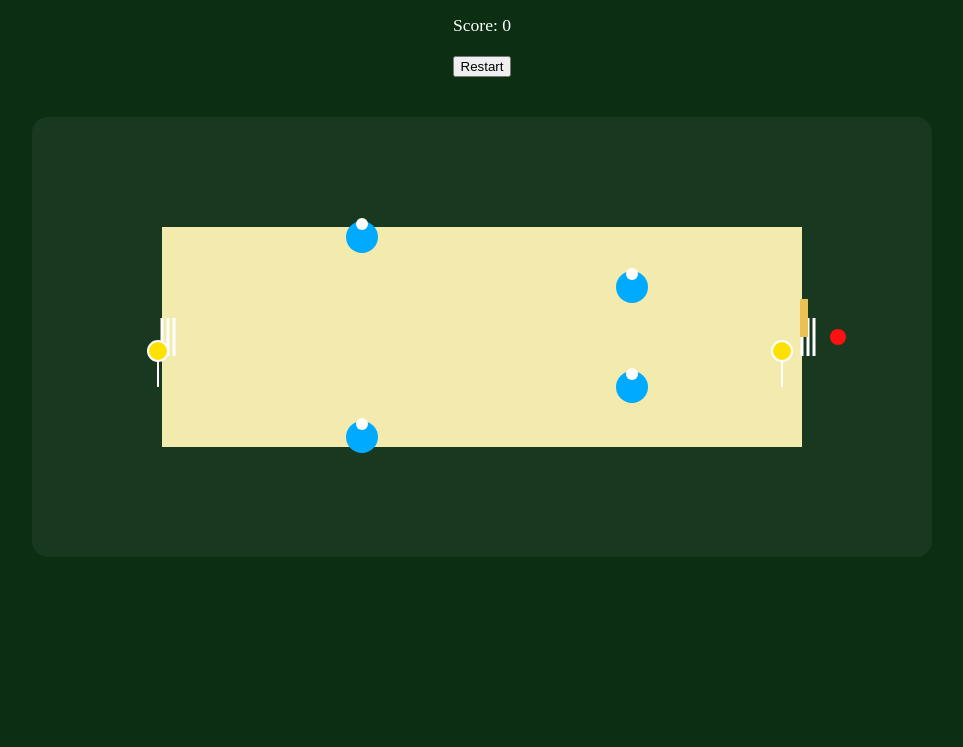
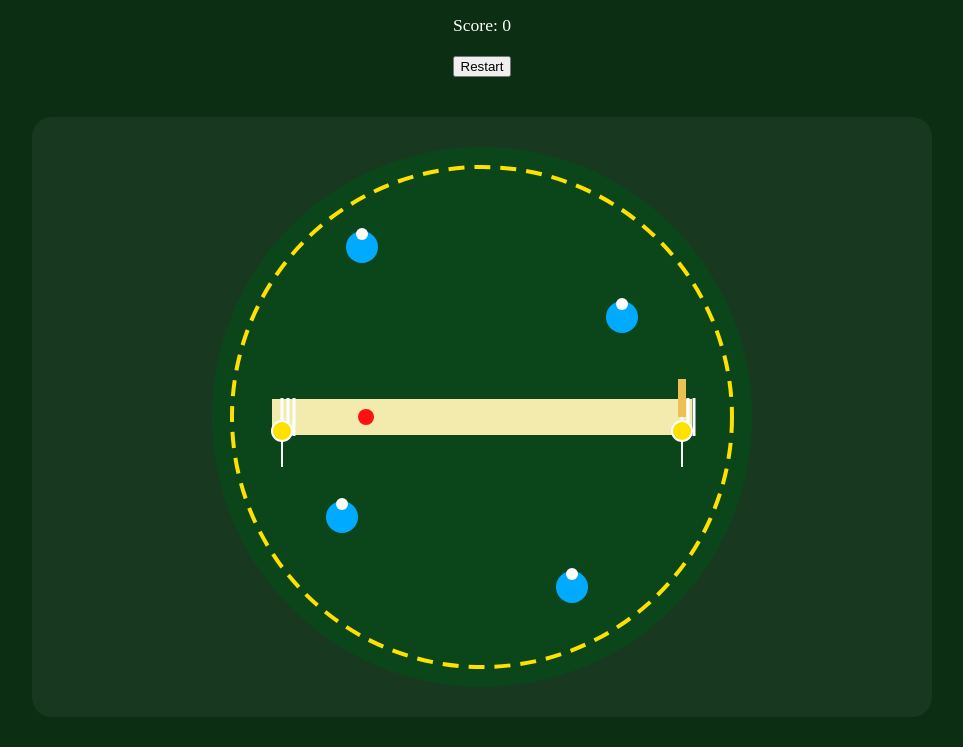
Before and after one commit to RoNotBroYT/Cricket-game, a plain HTML site: page index.html in a window 1280 px wide. Shown: the part 62-809 px from the top of the page, without its empty margins (158-1121 px from the left). Drawn offline with Linux system fonts and the light colour scheme.

Commit message:
Update index.html

```diff
--- a/index.html
+++ b/index.html
@@ -2,43 +2,42 @@
 <html lang="en">
 <head>
   <meta charset="UTF-8">
-  <title> Fun Cricket Game</title>
+  <title>Cricket Game - Full Field & Centered Bat</title>
   <meta name="viewport" content="width=device-width, initial-scale=1.0">
   <style>
     body { margin:0; background: #0c2e12; }
     .container { display: flex; flex-direction: column; align-items: center; }
-    canvas { background: #183920; border-radius: 16px; margin: 30px 0; }
+    canvas { background: #183920; border-radius: 20px; margin: 30px 0; }
     .info { color: #fff; font-size: 1.1em; margin: 10px 0; }
     button { margin: 10px 0; }
   </style>
 </head>
 <body>
   <div class="container">
-    <h2>Fun Cricket Game</h2>
+    <h2>Cricket Game - Google Doodle Style</h2>
     <div class="info" id="scoreInfo">Score: 0</div>
     <button onclick="resetGame()">Restart</button>
-    <canvas id="game" width="900" height="440"></canvas>
+    <canvas id="game" width="900" height="600"></canvas>
   </div>
   <script>
 const canvas = document.getElementById("game");
 const ctx = canvas.getContext("2d");
 const scoreInfo = document.getElementById("scoreInfo");
-
-const PITCH_X1 = 130, PITCH_X2 = 770;
-const PITCH_Y = 110, PITCH_H = 220;
-const WICKET1_X = 130, WICKET1_Y = 220;
-const WICKET2_X = 770, WICKET2_Y = 220;
+const FIELD_CX = 450, FIELD_CY = 300;
+const FIELD_RADIUS = 270;
+const BOUNDARY_RADIUS = 250;
+const PITCH_LENGTH = 420, PITCH_WIDTH = 36;
+const PITCH_X1 = FIELD_CX - PITCH_LENGTH/2, PITCH_X2 = FIELD_CX + PITCH_LENGTH/2;
+const PITCH_Y = FIELD_CY - PITCH_WIDTH/2;
 const STUMP_HEIGHT = 38, STUMP_GAP = 6;
-const FIELD_LEFT = 80, FIELD_TOP = 60, FIELD_RIGHT = 820, FIELD_BOTTOM = 380;
-
-const BAT_X = WICKET2_X + 2, BAT_Y = WICKET2_Y;
+const WICKET1_X = PITCH_X1 + 10, WICKET1_Y = FIELD_CY;
+const WICKET2_X = PITCH_X2 - 10, WICKET2_Y = FIELD_CY;
+const BAT_X = WICKET2_X, BAT_Y = WICKET2_Y;
 const BAT_W = 8, BAT_H = 38;
 const BALL_RADIUS = 8;
-const BALL_START_X = WICKET1_X + 10, BALL_START_Y = WICKET1_Y;
-
-const BATSMAN1_START = {x: BAT_X-22, y: BAT_Y+32};
-const BATSMAN2_START = {x: WICKET1_X-4, y: BALL_START_Y+32};
-
+const BALL_START_X = WICKET1_X, BALL_START_Y = WICKET1_Y;
+const BATSMAN1_START = {x: BAT_X, y: BAT_Y+32};
+const BATSMAN2_START = {x: WICKET1_X, y: BALL_START_Y+32};
 let score = 0, running = false, runCount = 0;
 let batAngle = 0, swinging = false, swingFrame = 0;
 let ball, ballMoving = false, ballHit = false, ballOutcome = '';
@@ -48,7 +47,6 @@ let batsmen = [
 ];
 let fielders = [], fielder, fielderHasBall = false, fielderThrowing = false, fieldBallX = 0, fieldBallY = 0;
 let animFrame, lastCross = false, returningToBowler = false;
-
 function resetGame() {
   score = 0;
   batAngle = 0;
@@ -62,10 +60,10 @@ function resetGame() {
   batsmen[1].target = batsmen[1].base = BATSMAN2_START.x;
   resetBall();
   fielders = [
-    {x: 330, y: 120, homeX: 330, homeY: 120},
-    {x: 330, y: 320, homeX: 330, homeY: 320},
-    {x: 600, y: 170, homeX: 600, homeY: 170},
-    {x: 600, y: 270, homeX: 600, homeY: 270}
+    {x: FIELD_CX-120, y: FIELD_CY-170, homeX: FIELD_CX-120, homeY: FIELD_CY-170},
+    {x: FIELD_CX+140, y: FIELD_CY-100, homeX: FIELD_CX+140, homeY: FIELD_CY-100},
+    {x: FIELD_CX-140, y: FIELD_CY+100, homeX: FIELD_CX-140, homeY: FIELD_CY+100},
+    {x: FIELD_CX+90, y: FIELD_CY+170, homeX: FIELD_CX+90, homeY: FIELD_CY+170}
   ];
   fielder = null;
   fielderHasBall = false;
@@ -75,7 +73,6 @@ function resetGame() {
   cancelAnimationFrame(animFrame);
   draw();
 }
-
 function resetBall() {
   ball = {
     x: BALL_START_X,
@@ -100,11 +97,9 @@ function resetBall() {
   lastCross = false;
   returningToBowler = false;
 }
-
 function updateScore() {
   scoreInfo.textContent = "Score: " + score;
 }
-
 function drawStumps(x, y) {
   ctx.save();
   ctx.strokeStyle = "#fff";
@@ -117,12 +112,25 @@ function drawStumps(x, y) {
   }
   ctx.restore();
 }
-
 function draw() {
   ctx.clearRect(0,0,canvas.width,canvas.height);
   ctx.save();
+  ctx.beginPath();
+  ctx.arc(FIELD_CX, FIELD_CY, FIELD_RADIUS, 0, Math.PI*2);
+  ctx.fillStyle = "#0b461b";
+  ctx.fill();
+  ctx.restore();
+  ctx.save();
+  ctx.beginPath();
+  ctx.arc(FIELD_CX, FIELD_CY, BOUNDARY_RADIUS, 0, Math.PI*2);
+  ctx.strokeStyle = "#ffe100";
+  ctx.lineWidth = 4;
+  ctx.setLineDash([16,10]);
+  ctx.stroke();
+  ctx.restore();
+  ctx.save();
   ctx.fillStyle = "#f3eaae";
-  ctx.fillRect(PITCH_X1, PITCH_Y, PITCH_X2-PITCH_X1, PITCH_H);
+  ctx.fillRect(PITCH_X1, PITCH_Y, PITCH_X2-PITCH_X1, PITCH_WIDTH);
   ctx.restore();
   drawStumps(WICKET1_X, WICKET1_Y);
   drawStumps(WICKET2_X, WICKET2_Y);
@@ -183,7 +191,6 @@ function draw() {
   if (ballMoving) update();
   animFrame = requestAnimationFrame(draw);
 }
-
 function swingBat() {
   if (swinging || ball.hit) return;
   swinging = true;
@@ -200,7 +207,6 @@ function swingBat() {
   }
   animateSwing();
 }
-
 function update() {
   let prevX = ball.x, prevY = ball.y;
   if (!ball.hit) {
@@ -330,7 +336,7 @@ function update() {
     } else if (ball.outcome == "caught") {
       ball.y += ball.vy;
       ball.vy += 2;
-      if (ball.y > 410) {
+      if (ball.y > 590) {
         returningToBowler = true;
         ballMoving = false;
         setTimeout(() => {returnToBowler();}, 900);
@@ -343,11 +349,10 @@ function update() {
     }
   }
 }
-
 function outOfBounds(x, y) {
-  return (x < FIELD_LEFT || x > FIELD_RIGHT || y < FIELD_TOP || y > FIELD_BOTTOM);
+  let dx = x - FIELD_CX, dy = y - FIELD_CY;
+  return (Math.sqrt(dx*dx + dy*dy) > BOUNDARY_RADIUS + 7);
 }
-
 function returnToBowler() {
   ballMoving = false;
   returningToBowler = false;
@@ -358,7 +363,6 @@ function returnToBowler() {
   }
   fielder = null;
 }
-
 function batCollide(px, py, x, y) {
   let bx1 = BAT_X, by1 = BAT_Y;
   let bx2 = BAT_X + Math.sin(batAngle)*(-BAT_H), by2 = BAT_Y - Math.cos(batAngle)*BAT_H;
@@ -388,7 +392,6 @@ function pointToSegmentDist(px,py, x1,y1, x2,y2) {
   let dy = py - yy;
   return Math.sqrt(dx * dx + dy * dy);
 }
-
 canvas.addEventListener("click", swingBat);
 window.addEventListener("keydown", e => { if (e.code === "Space") swingBat(); });
 resetGame();
```
